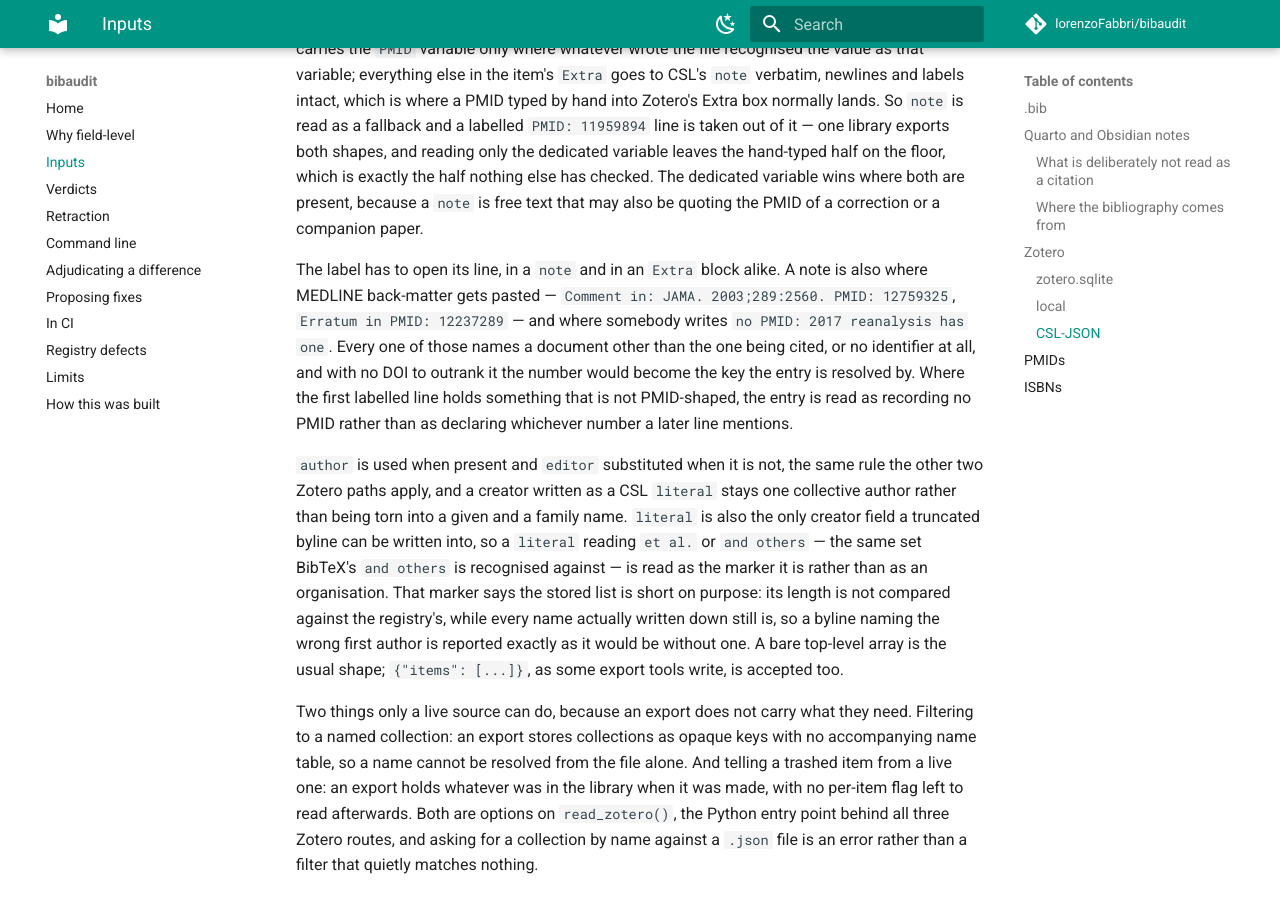
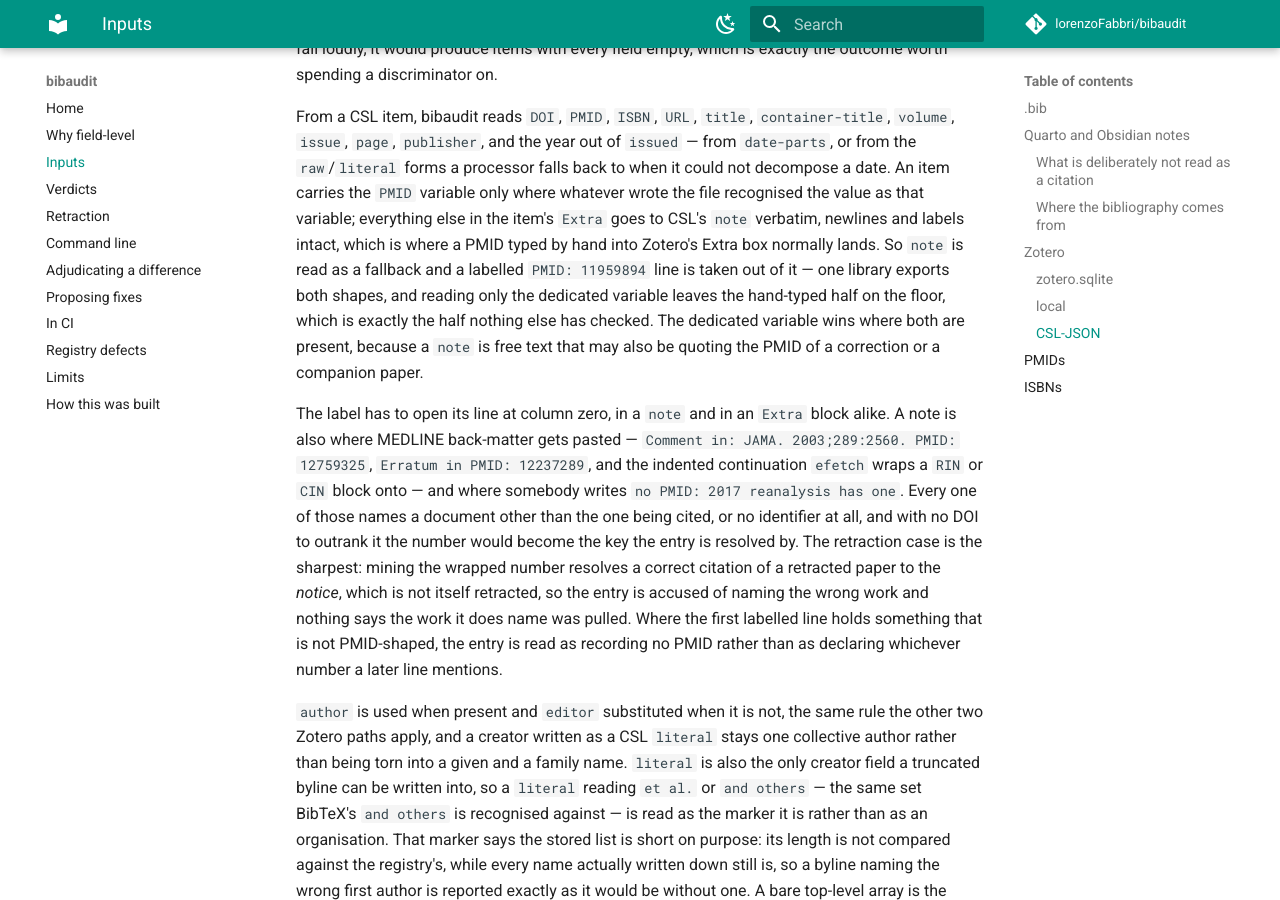
Before and after one commit to lorenzoFabbri/bibaudit, an MkDocs documentation site: the page built from docs/inputs.md, in a window 1280 px wide and 900 px high, scrolled down 5302 px. Built offline with MkDocs 1.6.1 and Material for MkDocs 9.7.7, drawn with Linux system fonts in a browser that asks for light colours; comment, search, counter and statistics services are not loaded; some of the changed text lies outside the part shown.

Commit message:
Describe the MEDLINE-shaped rules the comparison implements
The leading-article rule takes the article off the stored side only, so
say so as the rule rather than as a directionless difference. The BMJ
example claimed a stored bare BMJ still fires: against its own record it
matches TA and is reported OK with an alternate-title note, while The
BMJ, the masthead, is the value this rule suppresses. Give the record
both spellings and say which route each takes.

Say where the two years come from now that MEDLINE's DEP is read beside
DP, and require the PMID label at column zero in prose, which is what
keeps efetch's wrapped RIN continuation from minting an identifier.

```diff
--- a/docs/inputs.md
+++ b/docs/inputs.md
@@ -187,14 +187,21 @@
 
 `Extra` is one of the fields read, because Zotero's item schema has no PMID
 field and `Extra` is where its own users, its translators and its PubMed import
-all put one, a labelled line at a time. A line the label `PMID` **opens** is a
-declaration and is read; nothing else in the box is. That rules out the
-`PMCID: PMC5860629` line which usually sits directly beneath it — a different
-identifier for a different index, and one whose label does not begin with
-`PMID` — and it rules out the free notes, call numbers and reading reminders
-the same box holds. The first declaration settles it: where that line's value
-is not PMID-shaped, the entry records no PMID rather than falling through to
-whatever number a later line names.
+all put one, a labelled line at a time. A line the label `PMID` **opens at
+column zero** is a declaration and is read; nothing else in the box is. That
+rules out the `PMCID: PMC5860629` line which usually sits directly beneath it —
+a different identifier for a different index, and one whose label does not begin
+with `PMID` — and it rules out the free notes, call numbers and reading
+reminders the same box holds. The first declaration settles it: where that
+line's value is not PMID-shaped, the entry records no PMID rather than falling
+through to whatever number a later line names.
+
+The indent is part of the rule and not pedantry. `efetch` wraps at 80 columns
+and continues a field six spaces in, so MEDLINE back-matter pasted into this box
+puts a bare `PMID:` at the start of a continuation line — and the number there
+belongs to the correction, the comment or the retraction notice being cited *at*
+the work, never to the work itself. Zotero writes its own declaration at column
+zero.
 
 Only the personal library — "My Library" — is read. Item keys and collection
 names are unique only *within* a library, so merging a group library into the
@@ -241,15 +248,19 @@
 `note` is free text that may also be quoting the PMID of a correction or a
 companion paper.
 
-The label has to open its line, in a `note` and in an `Extra` block alike. A
-note is also where MEDLINE back-matter gets pasted — `Comment in: JAMA.
-2003;289:2560. PMID: 12759325`, `Erratum in PMID: 12237289` — and where somebody
-writes `no PMID: 2017 reanalysis has one`. Every one of those names a document
-other than the one being cited, or no identifier at all, and with no DOI to
-outrank it the number would become the key the entry is resolved by. Where the
-first labelled line holds something that is not PMID-shaped, the entry is read
-as recording no PMID rather than as declaring whichever number a later line
-mentions.
+The label has to open its line at column zero, in a `note` and in an `Extra`
+block alike. A note is also where MEDLINE back-matter gets pasted — `Comment in:
+JAMA. 2003;289:2560. PMID: 12759325`, `Erratum in PMID: 12237289`, and the
+indented continuation `efetch` wraps a `RIN` or `CIN` block onto — and where
+somebody writes `no PMID: 2017 reanalysis has one`. Every one of those names a
+document other than the one being cited, or no identifier at all, and with no
+DOI to outrank it the number would become the key the entry is resolved by. The
+retraction case is the sharpest: mining the wrapped number resolves a correct
+citation of a retracted paper to the *notice*, which is not itself retracted, so
+the entry is accused of naming the wrong work and nothing says the work it does
+name was pulled. Where the first labelled line holds something that is not
+PMID-shaped, the entry is read as recording no PMID rather than as declaring
+whichever number a later line mentions.
 
 `author` is used when present and `editor`
 substituted when it is not, the same rule the other two Zotero paths apply, and
```
Also changed, not shown: README.md (+6 -4 lines), docs/registry-artifacts.md (+22 -6 lines).
